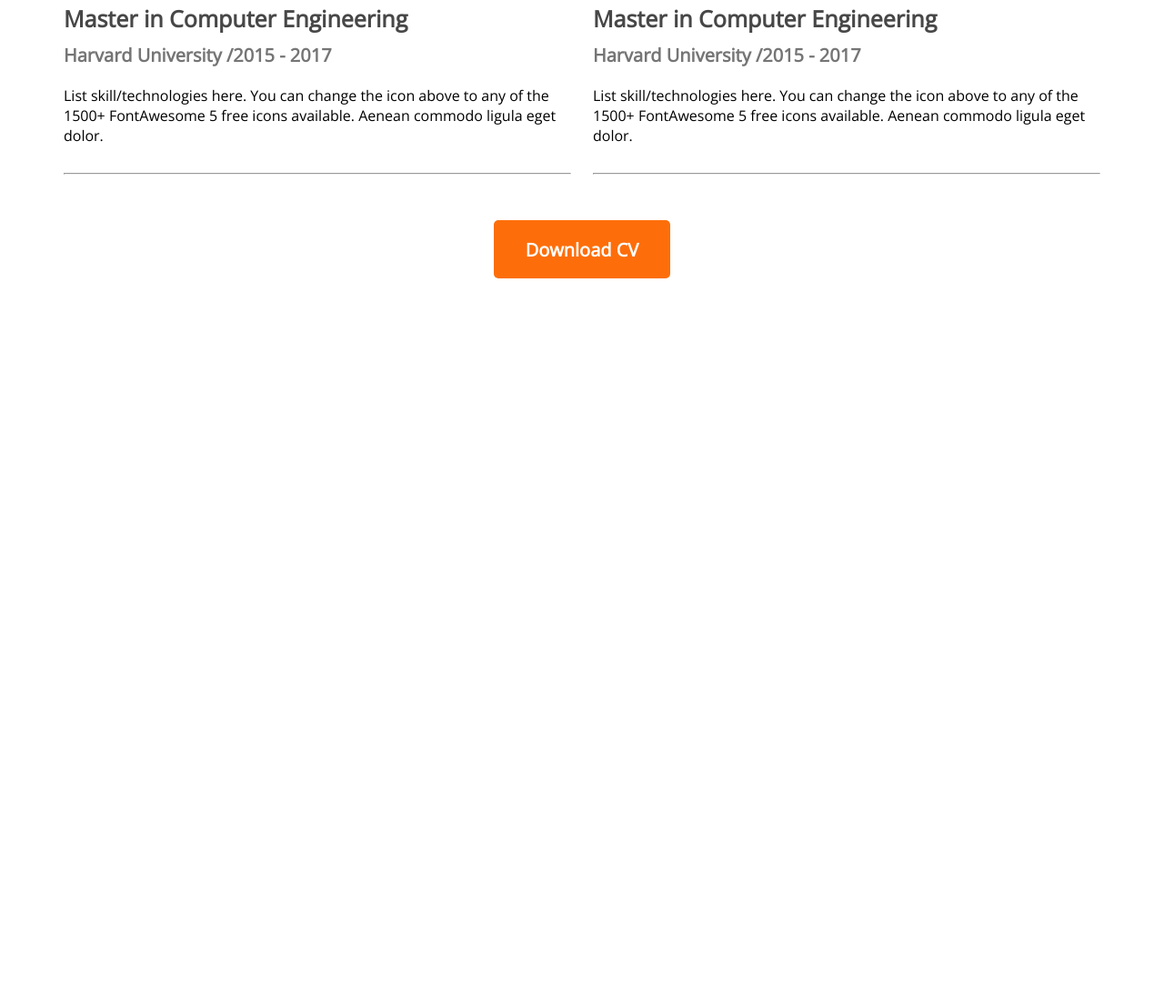
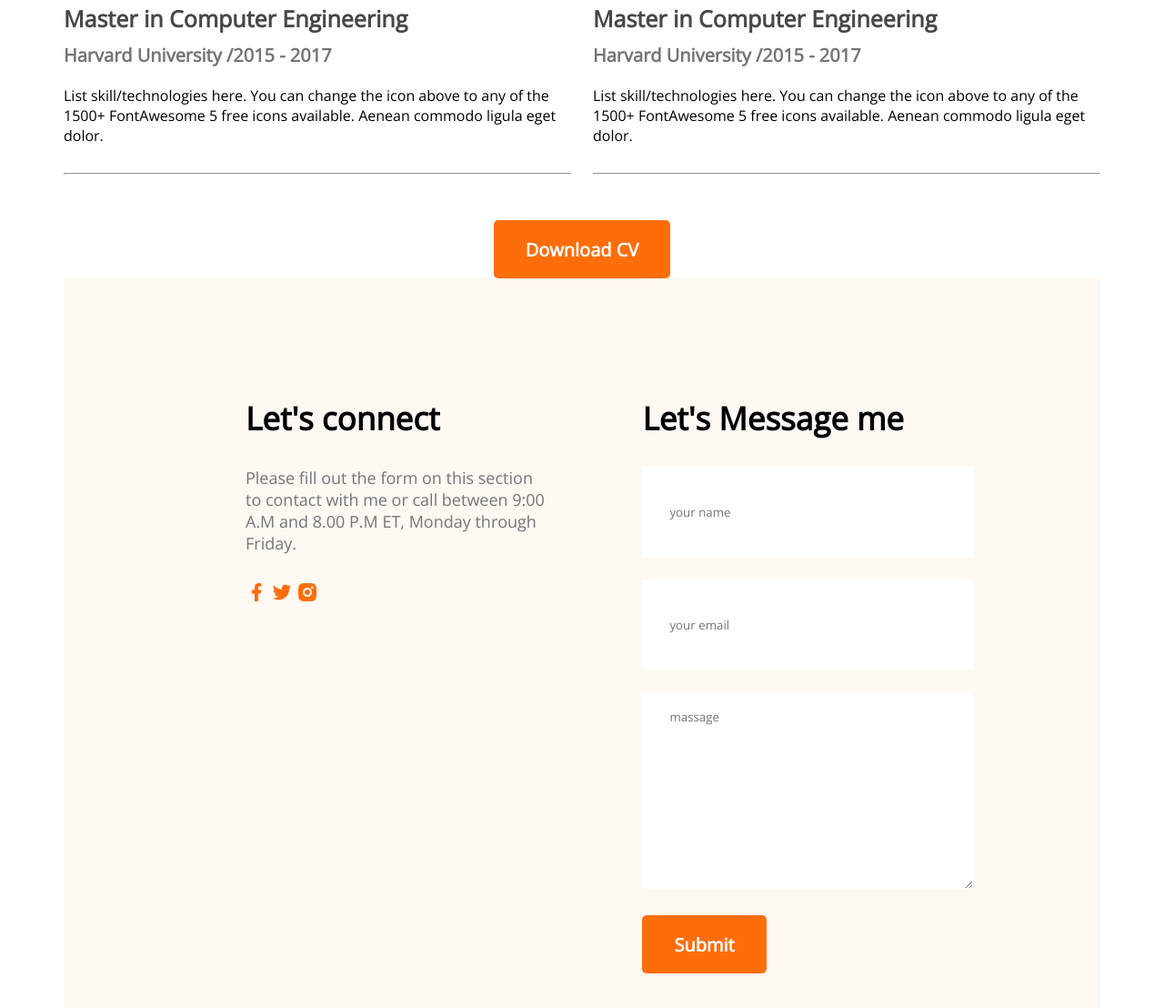
Before and after one commit to lovelyhasanlucky/developer-portfolio, a plain HTML site: page index.html in a window 1280 px wide. Shown: the part 2535-3643 px from the top of the page at 91% size. Before the commit the page ends 2841 px from the top, so only its background shows below. Drawn offline with nearby package versions, Linux system fonts and the light colour scheme.

Commit message:
contact added

```diff
--- a/index.html
+++ b/index.html
@@ -176,6 +176,37 @@
         <button class="btn-primary">Download CV</button>
       </div>
       </section>
+       <!--contact section -->
+       <section class="contact">
+        <div>
+         <h3 class="section-title">Let's connect </h3>
+         <p class="section-description">
+            Please fill out the form on this section to
+            contact with me or call between 9:00 A.M and 8.00
+            P.M ET, Monday through Friday.
+         </p>
+         <a href="">
+            <img src="images/icons/facebook.png" alt="">
+         </a>
+         <a href="">
+            <img src="images/icons/twitter.png" alt="">
+         </a>
+         <a href="">
+            <img src="images/icons/insta.png" alt="">
+         </a>
+        </div>
+           <div>
+         <h3 class="section-title">Let's Message me</h3>
+         <form>
+            <input type="text" id="name" placeholder="your
+name" >
+            <input type="text" id="email" placeholder="your
+email">
+            <textarea name="" id="" cols="30" rows="10" placeholder="massage"></textarea>
+            <button class="btn-primary">Submit</button>
+         </form>
+           </div>
+       </section>
     </main>
     <footer>
 
--- a/styles/portfolio.css
+++ b/styles/portfolio.css
@@ -157,3 +157,28 @@ text-align: center;
 Dark 03
 rgba(117, 117, 117, 1)
 }
+.contact .section-title{
+    text-align: left;
+
+}
+.contact{
+    display: flex;
+    gap: 100px;
+    background: #FFF8F3;
+    height: 780px;
+    left: 0px;
+    padding: 130px 200px;
+}
+.contact input,textarea{
+    margin-bottom: 24px;
+    width: 100%;
+    border: 0;
+    padding: 18px 30px;
+}
+input{
+    height: 64px;
+}
+.contact a{
+    text-decoration: none;
+
+}
```
